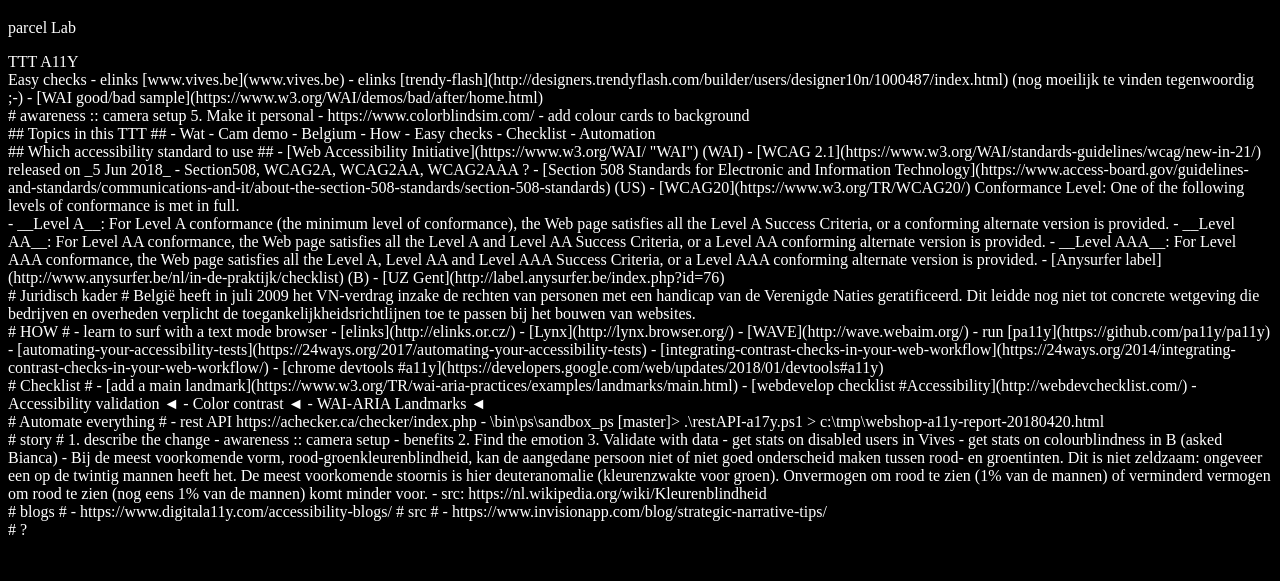
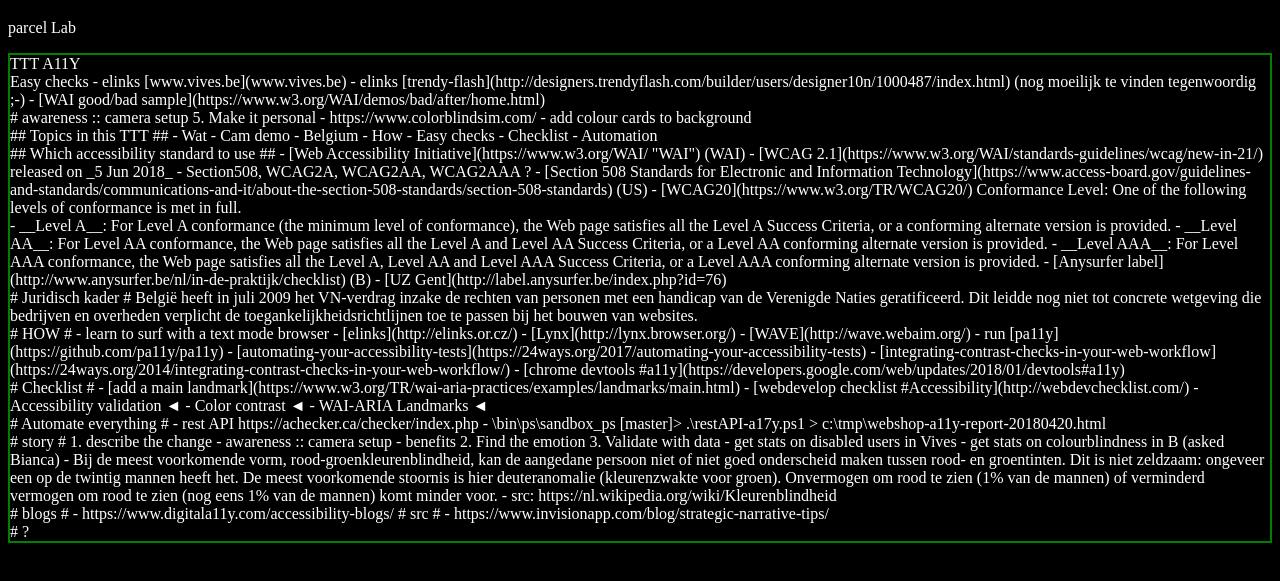
Before and after one commit to tankred/parcel-lab, a website: page index.html in a window 1280 px wide. Shown: the part 61-642 px from the top of the page. Drawn offline with Linux system fonts and the light colour scheme.

Commit message:
Add border to div
	modified:   CHANGELOG.md
	modified:   README.md
	modified:   assets/css/main.css
	modified:   package.json

```diff
--- a/assets/css/main.css
+++ b/assets/css/main.css
@@ -26,3 +26,7 @@
 }
 /* correct invalid placement */
 @charset "utf-8";
+
+div {
+  border: 1px solid green;
+}
--- a/package.json
+++ b/package.json
@@ -1,6 +1,6 @@
 {
   "name": "parcel-lab",
-  "version": "0.2.1",
+  "version": "0.2.2",
   "description": "web application bundler LAB",
   "main": "index.js",
   "scripts": {
```
Also changed, not shown: CHANGELOG.md, README.md.
